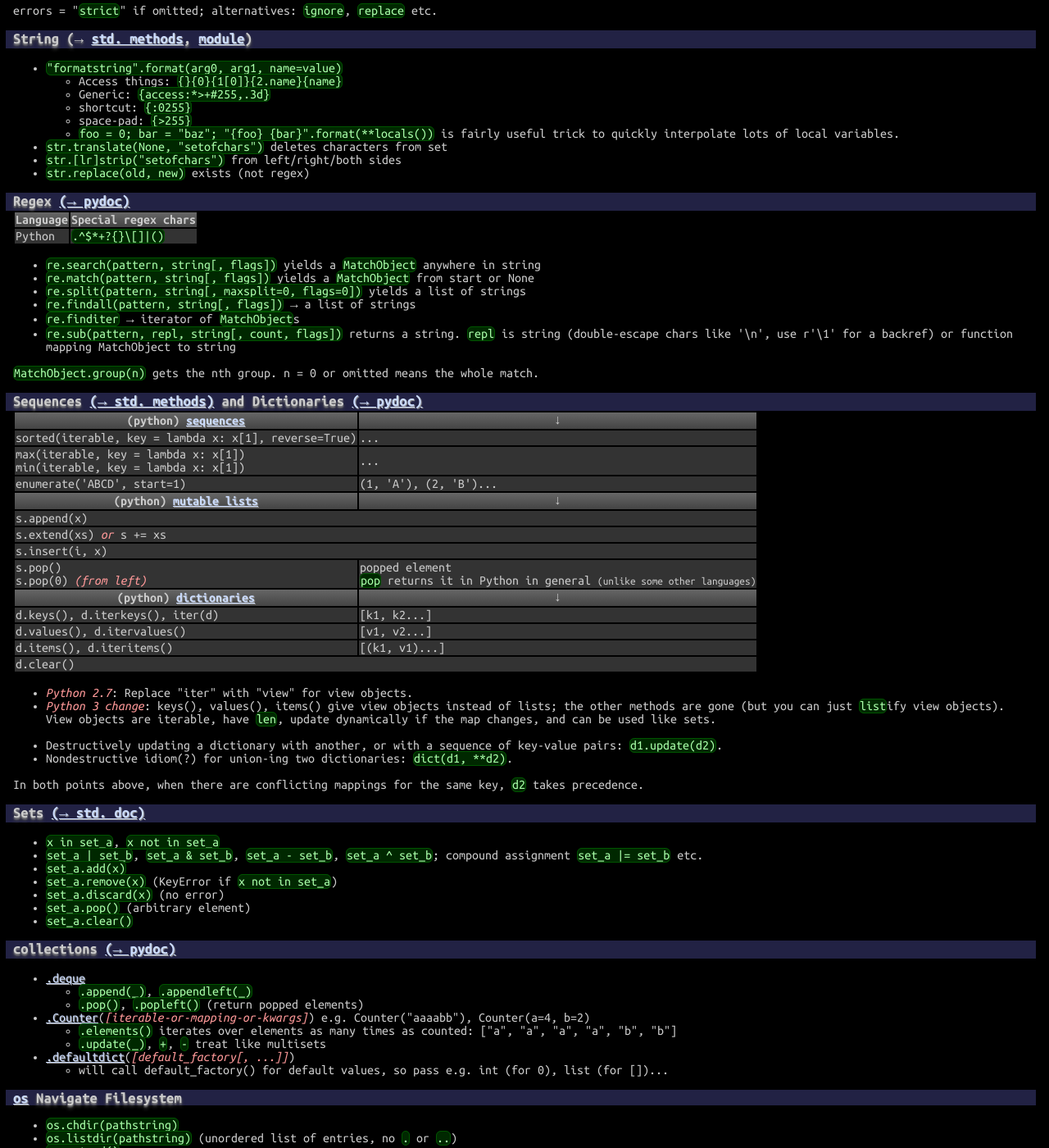
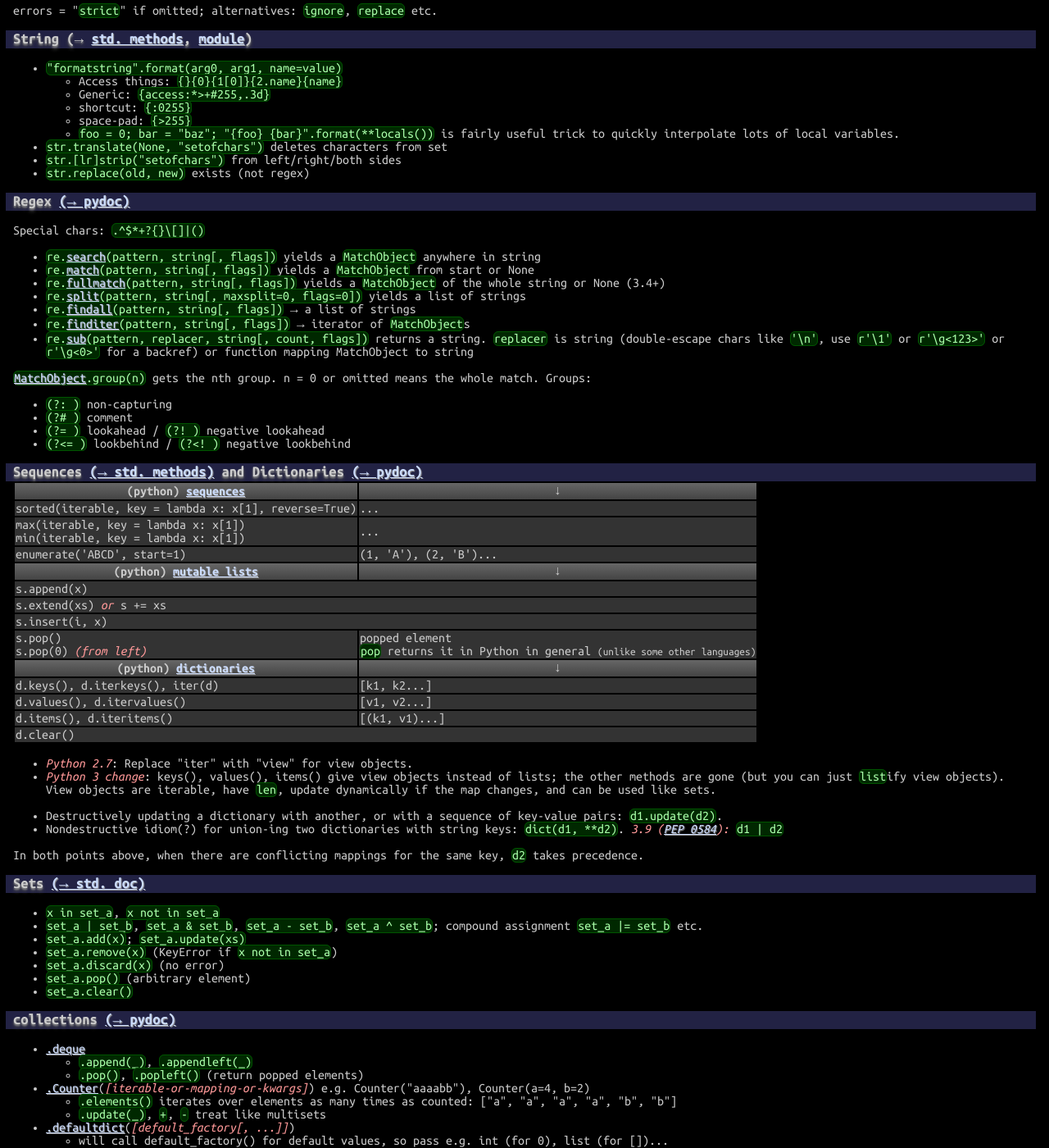
Before and after one commit to betaveros/cs, a Jekyll site: the page built from index.html, in a window 1280 px wide and 1400 px high, scrolled down 1276 px. Shown: the whole window at 82% size. Built offline with Jekyll 4.4.1, drawn with Linux system fonts in a browser that asks for light colours.

Commit message:
misc python

```diff
--- a/_includes/python.html
+++ b/_includes/python.html
@@ -34,22 +34,27 @@ codecs.decode(obj, encoding, errors)
 	<li><code>str.replace(old, new)</code> exists (not regex)</li>
 </ul>
 <h3>Regex <a href="http://docs.python.org/library/re.html">(&rarr; pydoc)</a></h3>
-<table>
-	<tr><th>Language</th><th>Special regex chars</th></tr>
-	<tr><td>Python</td>
-		<td><code>.^$*+?{}\[]|()</code></td></tr>
-</table>
+<p>
+Special chars: <code>.^$*+?{}\[]|()</code>
+</p>
 <ul>
-	<li><code>re.search(pattern, string[, flags])</code> yields a <code>MatchObject</code> anywhere in string</li>
-	<li><code>re.match(pattern, string[, flags])</code> yields a <code>MatchObject</code> from start or None</li>
-	<li><code>re.split(pattern, string[, maxsplit=0, flags=0])</code> yields a list of strings</li>
-	<li><code>re.findall(pattern, string[, flags])</code> &rarr; a list of strings</li>
-	<li><code>re.finditer</code> &rarr; iterator of <code>MatchObject</code>s</li>
-	<li><code>re.sub(pattern, repl, string[, count, flags])</code> returns a string. <code>repl</code> is string (double-escape chars like '\n', use r'\1' for a backref) or function mapping MatchObject to string</li>
+	<li><code>re.<a href="https://docs.python.org/3/library/re.html#re.search">search</a>(pattern, string[, flags])</code> yields a <code>MatchObject</code> anywhere in string</li>
+	<li><code>re.<a href="https://docs.python.org/3/library/re.html#re.match">match</a>(pattern, string[, flags])</code> yields a <code>MatchObject</code> from start or None</li>
+	<li><code>re.<a href="https://docs.python.org/3/library/re.html#re.fullmatch">fullmatch</a>(pattern, string[, flags])</code> yields a <code>MatchObject</code> of the whole string or None (3.4+)</li>
+	<li><code>re.<a href="https://docs.python.org/3/library/re.html#re.split">split</a>(pattern, string[, maxsplit=0, flags=0])</code> yields a list of strings</li>
+	<li><code>re.<a href="https://docs.python.org/3/library/re.html#re.findall">findall</a>(pattern, string[, flags])</code> &rarr; a list of strings</li>
+	<li><code>re.<a href="https://docs.python.org/3/library/re.html#re.finditer">finditer</a>(pattern, string[, flags])</code> &rarr; iterator of <code>MatchObject</code>s</li>
+	<li><code>re.<a href="https://docs.python.org/3/library/re.html#re.sub">sub</a>(pattern, replacer, string[, count, flags])</code> returns a string. <code>replacer</code> is string (double-escape chars like <code>'\n'</code>, use <code>r'\1'</code> or <code>r'\g&lt;123&gt;'</code> or <code>r'\g&lt;0&gt;'</code> for a backref) or function mapping MatchObject to string</li>
 </ul>
 <p>
-<code>MatchObject.group(n)</code> gets the nth group. n = 0 or omitted means the whole match.
+<code><a href="https://docs.python.org/3/library/re.html#match-objects">MatchObject</a>.group(n)</code> gets the nth group. n = 0 or omitted means the whole match. Groups:
 </p>
+<ul>
+	<li><code>(?: )</code> non-capturing</li>
+	<li><code>(?# )</code> comment</li>
+	<li><code>(?= )</code> lookahead / <code>(?! )</code> negative lookahead</li>
+	<li><code>(?&lt;= )</code> lookbehind / <code>(?&lt;! )</code> negative lookbehind</li>
+</ul>
 <h3>Sequences <a href="http://docs.python.org/2/library/stdtypes.html#sequence-types-str-unicode-list-tuple-bytearray-buffer-xrange">(&rarr; std. methods)</a> and Dictionaries <a href="http://docs.python.org/2/library/stdtypes.html#mapping-types-dict">(&rarr; pydoc)</a></h3>
 <table>
 	<tr><th>(python) <a href="https://docs.python.org/2/library/stdtypes.html#sequence-types-str-unicode-list-tuple-bytearray-buffer-xrange">sequences</a></th><th>&darr;</th></tr>
@@ -61,7 +66,7 @@ codecs.decode(obj, encoding, errors)
 	<tr><td colspan="2">s.extend(xs) <em>or</em> s += xs</td></tr>
 	<tr><td colspan="2">s.insert(i, x)</td></tr>
 	<tr><td>s.pop()<br />s.pop(0) <em>(from left)</em></td><td>popped element<br /><code>pop</code> returns it in Python in general <small>(unlike some other languages)</small></td></tr>
-	<tr><th>(python) <a href="https://docs.python.org/2/library/stdtypes.html#mapping-types-dict">dictionaries</a></th><th>&darr;</th></tr>
+	<tr><th>(python) <a href="https://docs.python.org/3/library/stdtypes.html#mapping-types-dict">dictionaries</a></th><th>&darr;</th></tr>
 	<tr><td>d.keys(), d.iterkeys(), iter(d)</td><td>[k1, k2...]</td></tr>
 	<tr><td>d.values(), d.itervalues()</td><td>[v1, v2...]</td></tr>
 	<tr><td>d.items(), d.iteritems()</td><td>[(k1, v1)...]</td></tr>
@@ -73,10 +78,10 @@ codecs.decode(obj, encoding, errors)
 </ul>
 <ul>
 	<li>Destructively updating a dictionary with another, or with a sequence of key-value pairs: <code>d1.update(d2)</code>.</li>
-	<li>Nondestructive idiom(?) for union-ing two dictionaries: <code>dict(d1, **d2)</code>.</li>
+	<li>Nondestructive idiom(?) for union-ing two dictionaries with string keys: <code>dict(d1, **d2)</code>. <em>3.9 (<a href="https://www.python.org/dev/peps/pep-0584/">PEP 0584</a>):</em> <code>d1 | d2</code></li>
 </ul>
 <p>In both points above, when there are conflicting mappings for the same key, <code>d2</code> takes precedence.</p>
-<h3>Sets <a href="https://docs.python.org/2/library/stdtypes.html#set">(&rarr; std. doc)</a></h3>
+<h3>Sets <a href="https://docs.python.org/3/library/stdtypes.html#set">(&rarr; std. doc)</a></h3>
 <ul>
 	<li><code>x in set_a</code>, <code>x not in set_a</code></li>
 	<li>
@@ -85,7 +90,7 @@ codecs.decode(obj, encoding, errors)
 		<code>set_a - set_b</code>,
 		<code>set_a ^ set_b</code>; compound assignment <code>set_a |= set_b</code> etc.
 	</li>
-	<li><code>set_a.add(x)</code></li>
+	<li><code>set_a.add(x)</code>; <code>set_a.update(xs)</code></li>
 	<li><code>set_a.remove(x)</code> (KeyError if <code>x not in set_a</code>)</li>
 	<li><code>set_a.discard(x)</code> (no error)</li>
 	<li><code>set_a.pop()</code> (arbitrary element)</li>
```
